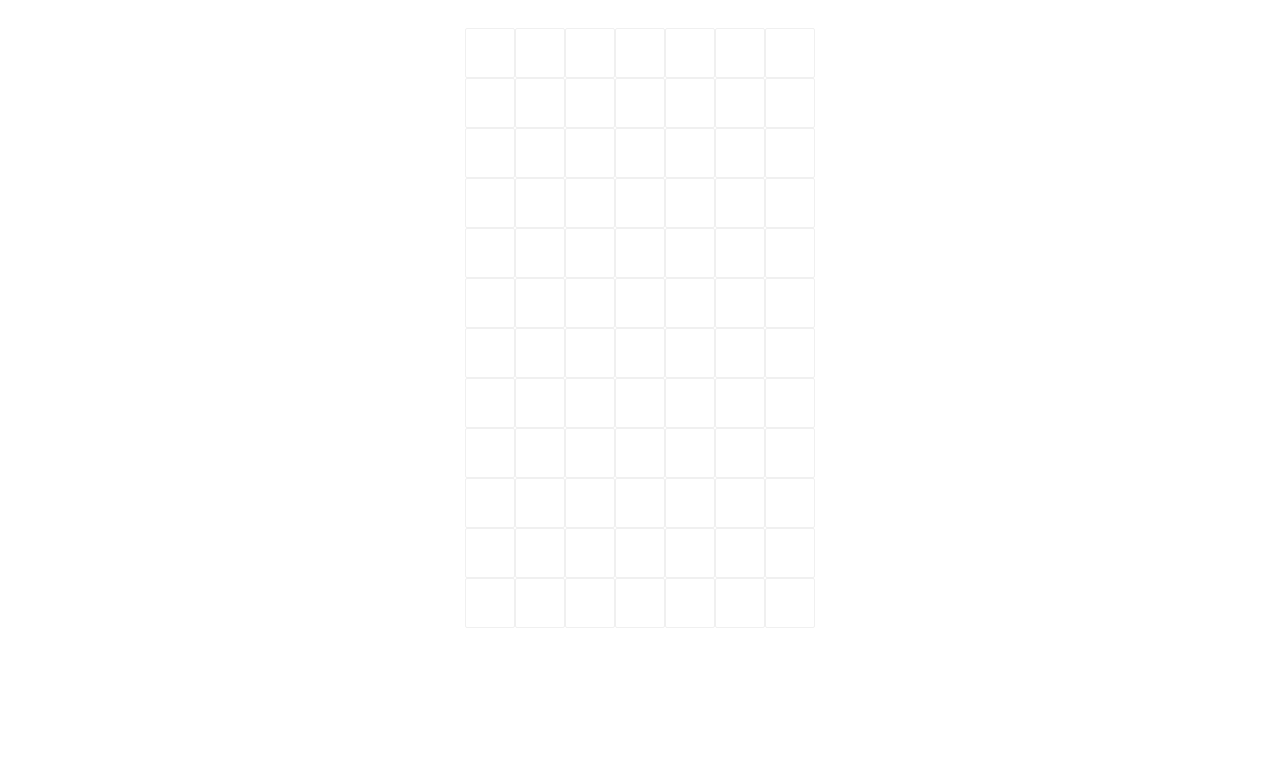
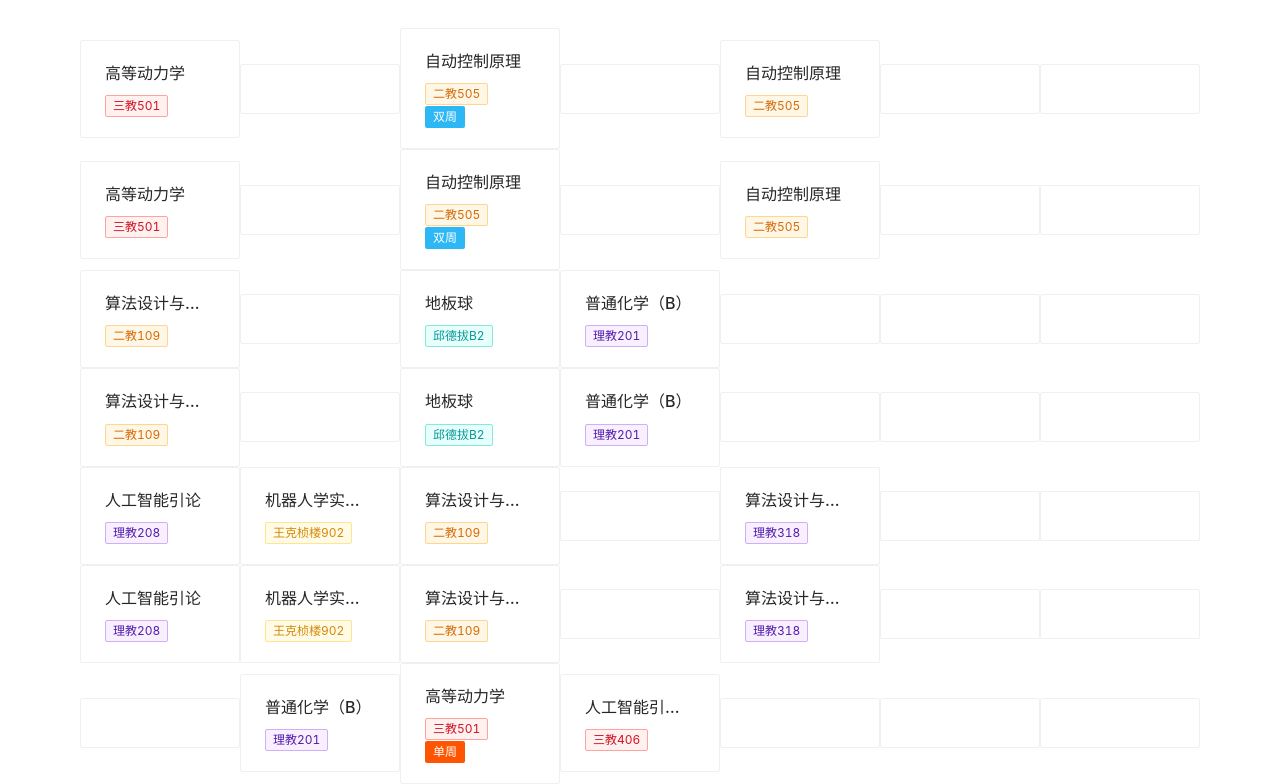
Before and after one commit to wr786/Curriculum, a React (Create React App) app: page / in a window 1280 px wide. Shown: the top 784 px of the page. Built offline with nearby package versions, Linux system fonts and the light colour scheme.

Commit message:
feature: JSON parser

```diff
--- a/src/Course.js
+++ b/src/Course.js
@@ -51,21 +51,21 @@ class Course extends React.Component {
     if (this.props.classname === "__DISABLED") {
       return (
         <div classclassname="disabled course">
-          <Card style={{  }}>
+          <Card style={{ width: "100%", height: "100%" }}>
           </Card>
         </div>
       );
     } else {
       return (
         <div classclassname="course">
-          <Card style={{  }}>
+          <Card style={{ width: "100%", height: "100%" }}>
               <Meta
                 title = {this.props.classname}
                 description = {
-                  <>
+                  <div>
                     <ClassroomTag classroom={this.props.classroom}/>
                     <TimetypeTag  timetype={this.props.timetype}/>
-                  </>
+                  </div>
                 }
               />
             </Card>
--- a/src/Curriculum.js
+++ b/src/Curriculum.js
@@ -23,17 +23,31 @@ class Curriculum extends React.Component {
         classroom: "",
         timetype: "every",
       }),
+      validDates: 7
     };
 
     // 解析./courses.json
+    const state = this.state;
     const courses = coursedata.courses;
     for (let idx in courses) {
       const course = courses[idx];
       for (let tidx in course.times) {
         let time = course.times[tidx];
-
+        time.classes.map( (classtime) => {
+          let cidx = this.calc_idx(time.weekday, classtime);
+          state.classes[cidx] = {
+            classname: course.name,
+            classroom: course.place,
+            timetype: time.type
+          };
+          return;
+        } )
       }
     }
+    this.setState(state);
+
+    // 判断是否省略周六周日
+
   }
 
   // 获取日期
@@ -65,7 +79,13 @@ class Curriculum extends React.Component {
   render_row = (rowNum) => {
     let row = [];
     for (let j = 1; j <= this.state.dates; j++) {
-      row.push(<Col key={rowNum.toString() + j.toString()}>{this.render_class(rowNum, j)}</Col>)
+      row.push(
+        <Col
+          key={rowNum.toString() + j.toString()}
+          span={3}
+        >
+          {this.render_class(j, rowNum)}
+        </Col>)
     }
     return row;
   }
@@ -75,8 +95,9 @@ class Curriculum extends React.Component {
     let curriculum = [];
     for (let i = 1; i <= this.state.totclasses; i++) {
       curriculum.push(
-        <Row key={i}
-          type="flex"
+        <Row
+          key={i}
+          // type="flex"
           justify="center"
           align="middle"
         >
```
Also changed, not shown: 1 other file (tests, documents, lock files or other folders).
